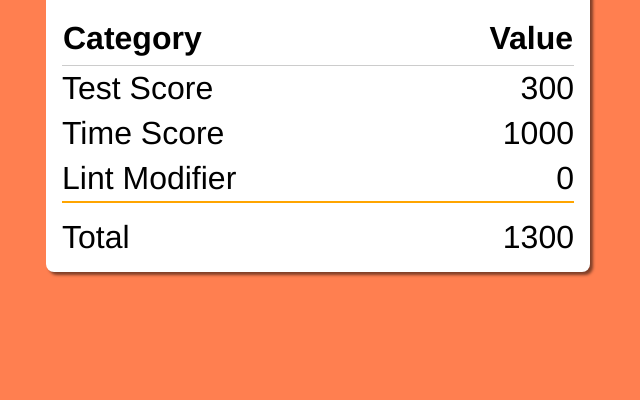
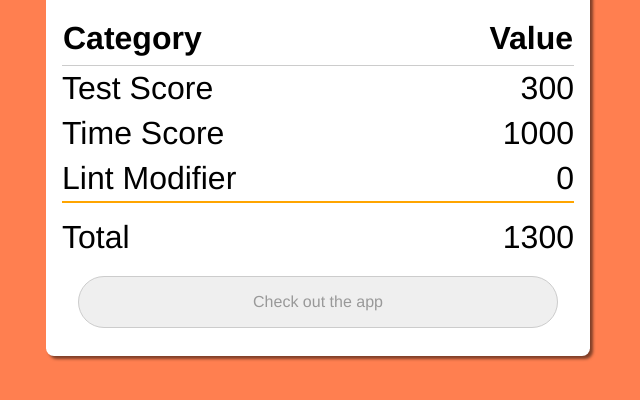
Before and after one commit to RyanParsley/speed-run-fork, a website: page static/index.html in a window 1280 px wide. Shown: the part 160-560 px from the top of the page, without its empty margins (322-962 px from the left). Drawn offline with Linux system fonts and the light colour scheme.

Commit message:
feat: link score to app

```diff
--- a/static/index.html
+++ b/static/index.html
@@ -19,6 +19,12 @@
         </thead>
         <tbody id="list"></tbody>
       </table>
+
+      <a
+        class="toApp"
+        href="https://ryanparsley.github.io/speed-run/speed-run/browser/note"
+        >Check out the app</a
+      >
     </section>
   </body>
 </html>
--- a/static/style.css
+++ b/static/style.css
@@ -49,3 +49,19 @@ tbody > tr:last-child {
 tbody > tr:last-child td {
   padding-top: 1rem;
 }
+
+.toApp {
+  display: block;
+  background: #efefef;
+  border: solid 1px #ccc;
+  padding: 1rem;
+  margin: 1rem;
+  border-radius: 20rem;
+  text-align: center;
+  text-decoration: none;
+  color: #999;
+}
+.toApp:hover {
+  color: #ccc;
+  background: #666;
+}
```
